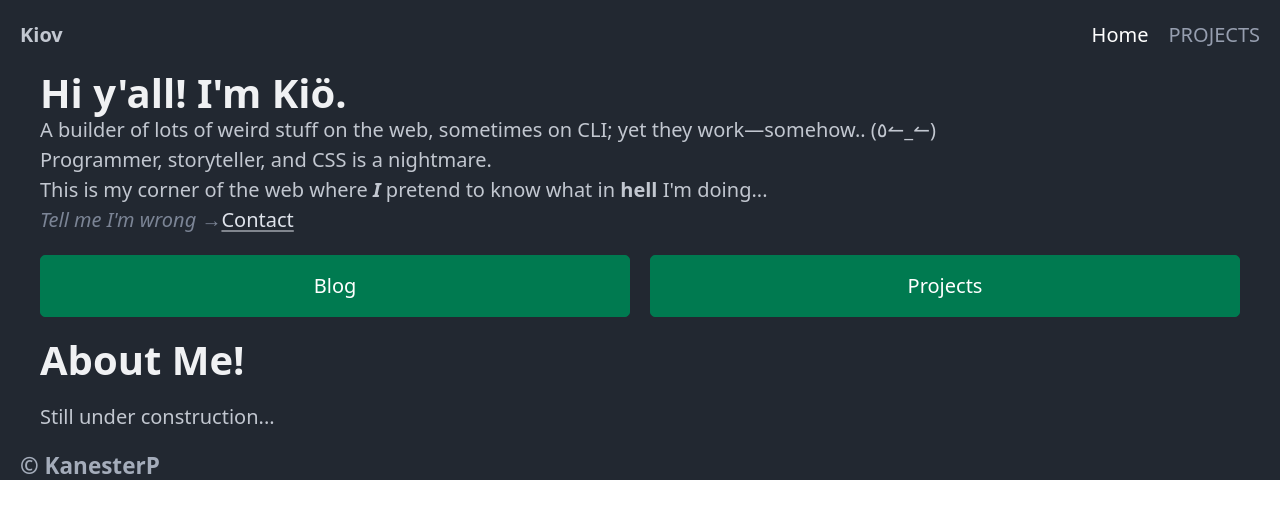
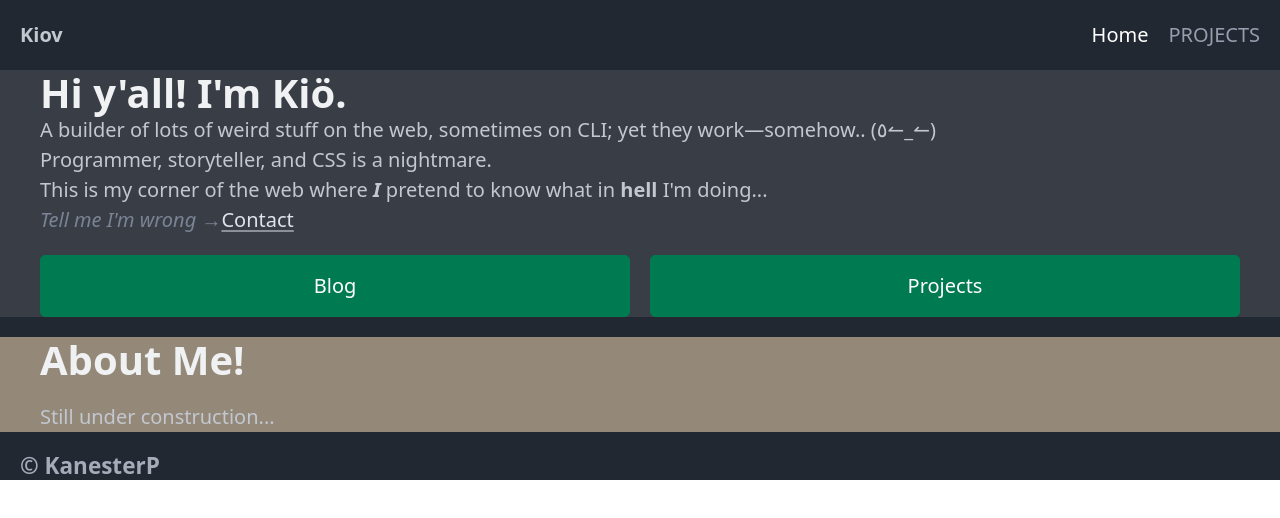
Before and after one commit to Kanester/portfolio, a SvelteKit app: page / in a window 1280 px wide. Shown: the top 518 px of the page. Built offline with nearby package versions, Linux system fonts and the light colour scheme.

Commit message:
--no-message

```diff
--- a/src/styles/global.scss
+++ b/src/styles/global.scss
@@ -10,7 +10,6 @@ body {
 	background-color: $primary;
 }
 
-section {
 .hero {
 	background-color: $secondary;
 }
@@ -21,7 +20,6 @@ section {
 
 .contact {
 	background-color: $quadiary;
-  }
 }
 
 .desktop-nav {
```
Lines whose indentation alone changed are shown as unchanged.
